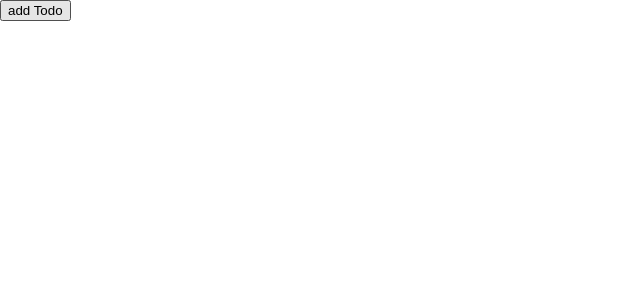
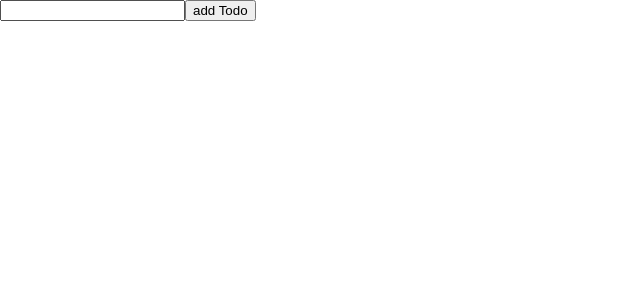
Before and after one commit to gasp/react-redux-todo, a React (Create React App) app: page / in a window 1280 px wide. Shown: the top 300 px of the page, without its empty margins (0-640 px from the left). Built offline with nearby package versions, Linux system fonts and the light colour scheme; the HTML template or start-up script is replaced by a standard one.

Commit message:
add an input to specify the value of the new todo

```diff
--- a/src/index.js
+++ b/src/index.js
@@ -10,8 +10,16 @@ class TodoApp extends React.Component {
   render() {
     return (
       <div>
+        <input ref={node => {
+            this.input = node;
+        }} />
         <button onClick={() => {
-          store.dispatch({ type: 'TODO_ADD', text: 'Test', id: nextTodoId++});
+          store.dispatch({
+            type: 'TODO_ADD',
+            text: this.input.value,
+            id: nextTodoId++
+          });
+          this.input.value = '';
         }}>add Todo</button>
         <ul>
           {this.props.todos.map(todo =>
```
